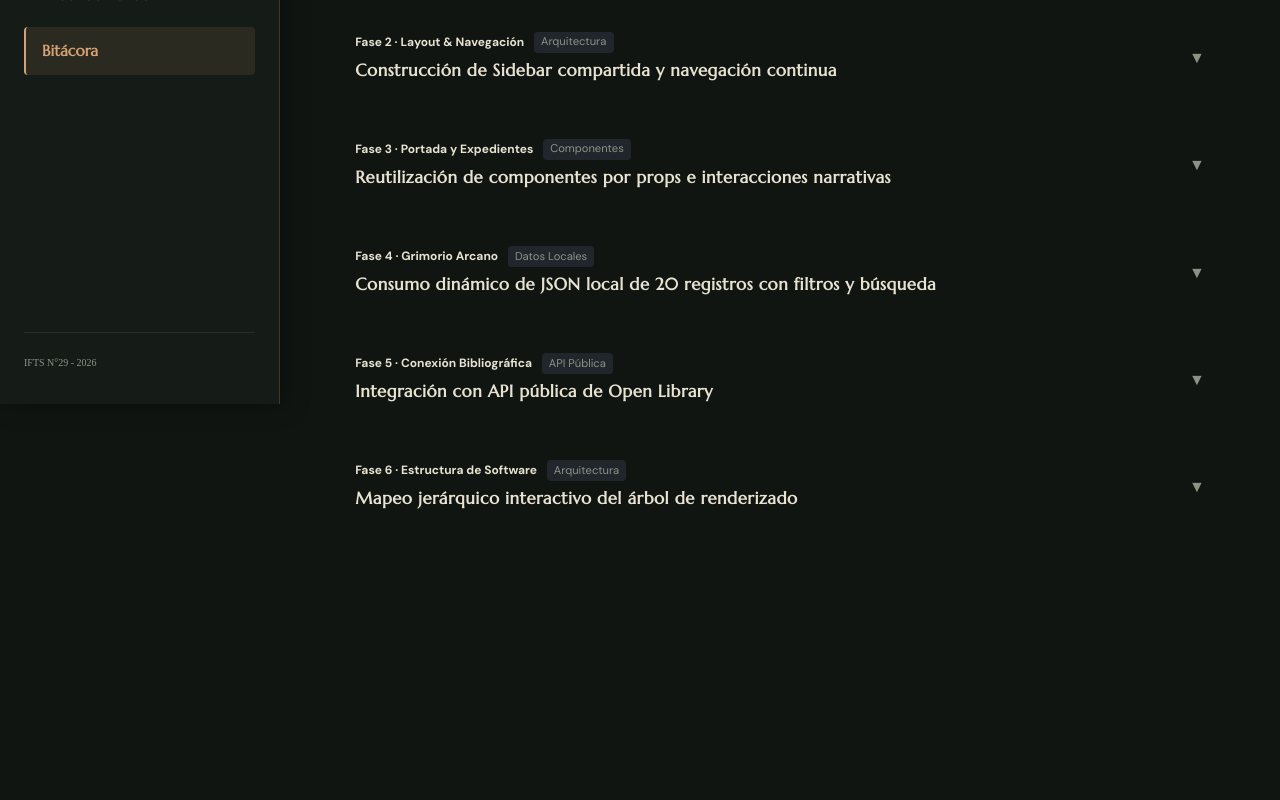
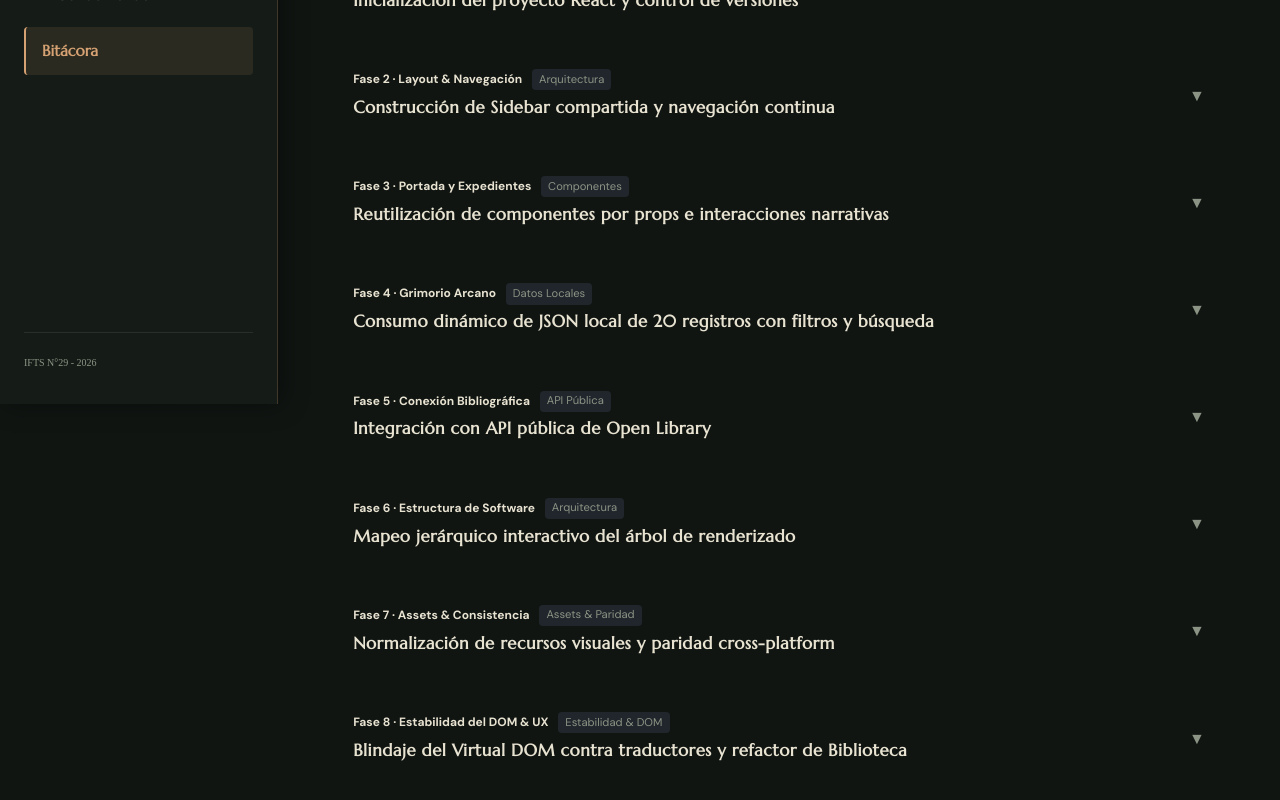
Before and after one commit to cspasini/tp2-lovecraft-web, a React (Vite) app: page /bitacora in a window 1280 px wide. Shown: the part 396-1196 px from the top of the page. Before the commit the page ends 984 px from the top, so only its background shows below. Built offline with nearby package versions, Linux system fonts and the light colour scheme; a web font is replaced by a local one.

Commit message:
docs(bitacora): agregar fases 7 y 8 documentando resolucion de assets y blindaje del dom

```diff
--- a/src/pages/DevLog.jsx
+++ b/src/pages/DevLog.jsx
@@ -58,10 +58,28 @@ export default function DevLog() {
       decision: "Representación dinámica de la estructura real de componentes con nodos colapsables.",
       detalle: "Se construyó un componente recursivo con estados independientes que permite contraer y desplegar las ramas del árbol de React para inspeccionar la jerarquía visual de la aplicación entregada.",
       responsables: "Rubén Basconcelo"
+    },
+    {
+      id: 7,
+      fecha: "Fase 7 · Assets & Consistencia",
+      fase: "Assets & Paridad",
+      titulo: "Normalización de recursos visuales y paridad cross-platform",
+      decision: "Centralización y estandarización estricta de rutas de recursos estáticos en public/img.",
+      detalle: "Se resolvieron discrepancias de visualización entre localhost (Windows case-insensitive) y producción en Vercel (Linux case-sensitive) generadas por mayúsculas/minúsculas en avatares y música. Se forzó la sincronización del árbol de trabajo en Git y la limpieza de caché interna en Vite (--force).",
+      responsables: "Sergio Pasini & Rubén Basconcelo"
+    },
+    {
+      id: 8,
+      fecha: "Fase 8 · Estabilidad del DOM & UX",
+      fase: "Estabilidad & DOM",
+      titulo: "Blindaje del Virtual DOM contra traductores y refactor de Biblioteca",
+      decision: "Protección integral contra interferencias externas del navegador y conmutación reactiva de sinopsis.",
+      detalle: "Se neutralizó el error 'removeChild' en React provocado por traductores automáticos (Google Translate) mediante el atributo translate='no' y metaetiquetas en index.html, además del encapsulamiento de nodos de texto condicionales en ApiSection.jsx. Se implementó alternancia directa de estado para las sinopsis bibliográficas.",
+      responsables: "Sergio Pasini"
     }
   ];
 
-  const fases = ['Todas', 'Organización', 'Arquitectura', 'Componentes', 'Datos Locales', 'API Pública'];
+  const fases = ['Todas', 'Organización', 'Arquitectura', 'Componentes', 'Datos Locales', 'API Pública', 'Assets & Paridad', 'Estabilidad & DOM'];
 
   const filteredLogs = filterPhase === 'Todas'
     ? logs
@@ -84,7 +102,7 @@ export default function DevLog() {
         </p>
       </header>
 
-      {/* Filtros funcionales por fase de desarrollo (Criterio 14 Propone) */}
+      {/* Filtros funcionales por fase de desarrollo */}
       <div style={{ display: 'flex', gap: '0.5rem', flexWrap: 'wrap', marginBottom: '2rem' }}>
         {fases.map(fase => (
           <button
```
